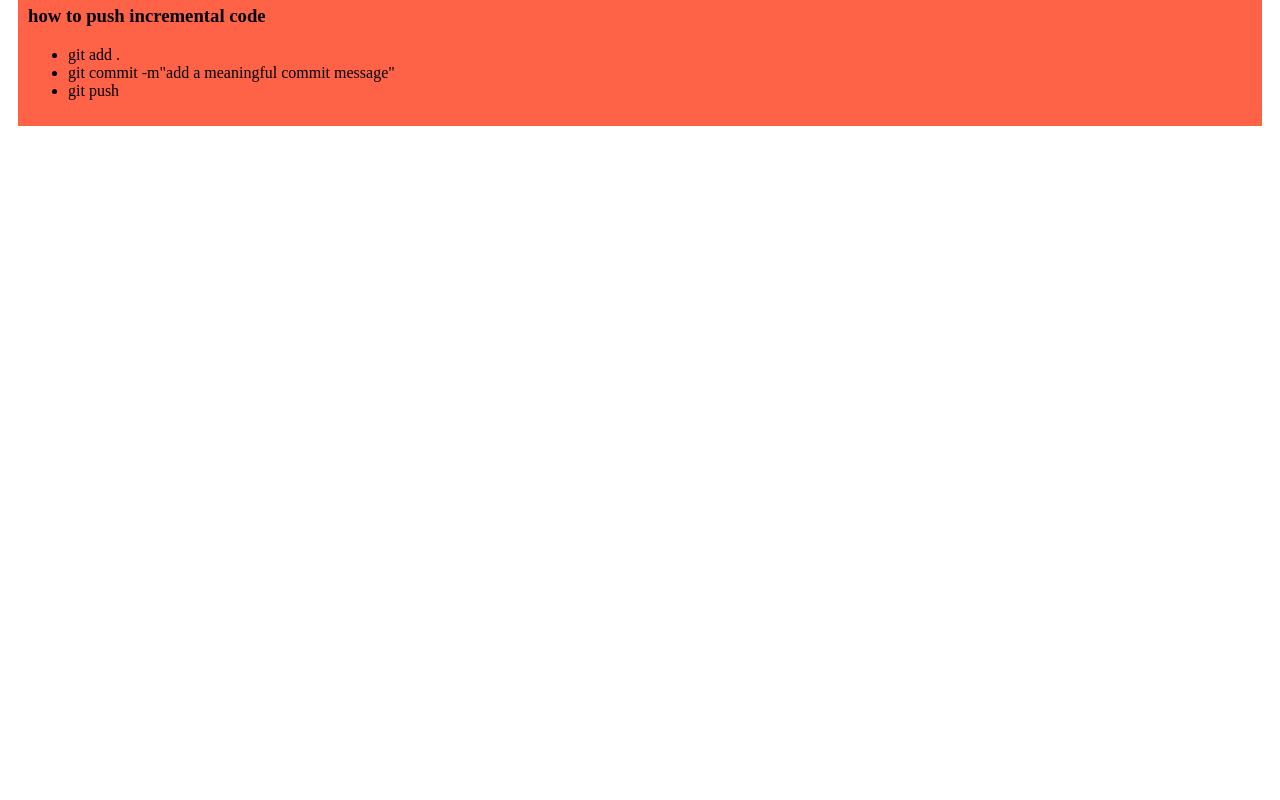
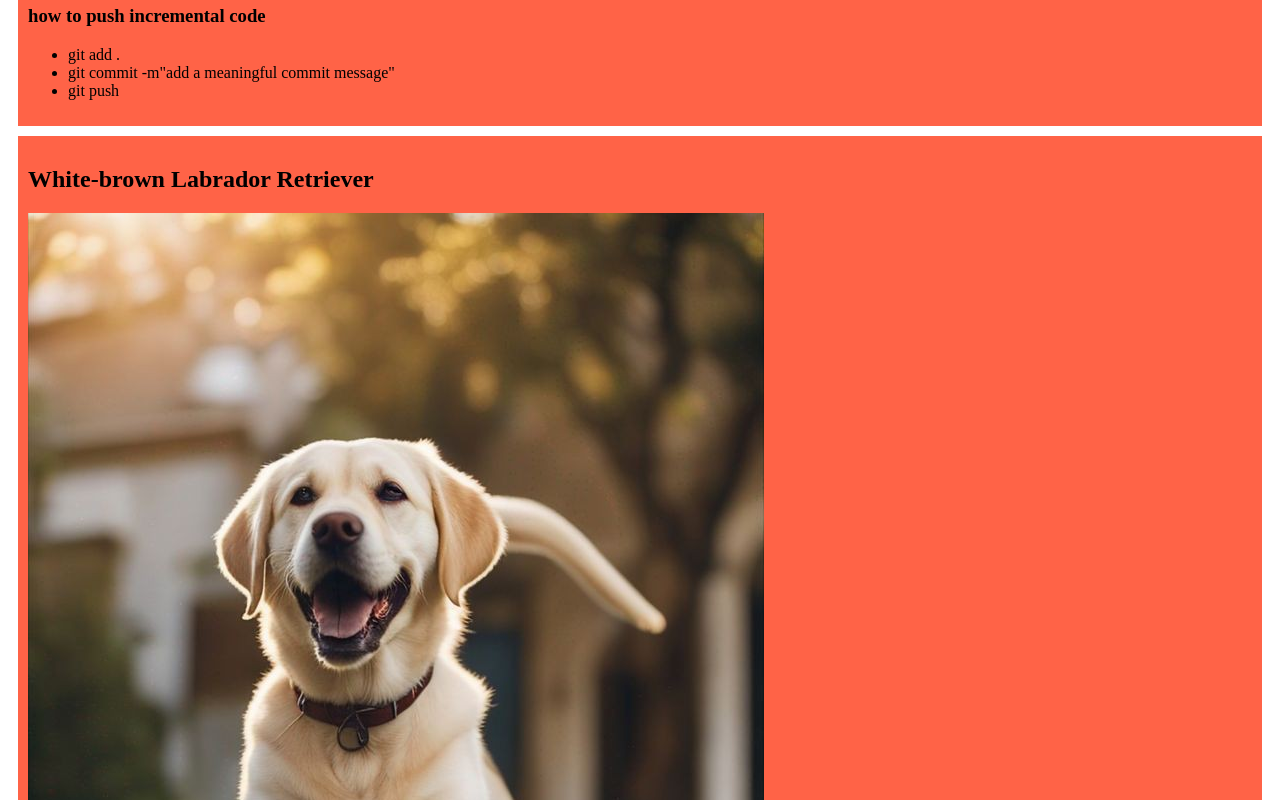
Before and after one commit to shihabsayem1/my-simple-website, a plain HTML site: page index.html in a window 1280 px wide. Shown: the part 480-1280 px from the top of the page. Before the commit the page ends 800 px from the top, so only its background shows below. Drawn offline with Linux system fonts and the light colour scheme.

Commit message:
added Labrador Retriever

```diff
--- a/index.html
+++ b/index.html
@@ -27,6 +27,10 @@
             <li>git push</li>
         </ul>
     </div>
+    <div>
+        <h2>White-brown Labrador Retriever</h2>
+        <img src="images/Labrador.jpg.jpg"
+    </div>
 
 </body>
 </html>
```
Also changed, not shown: images/Labrador.jpg.jpg (added).
